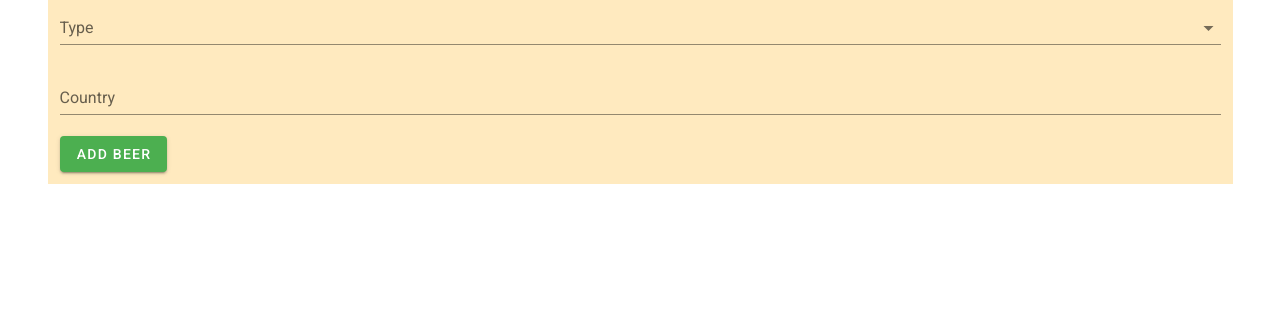
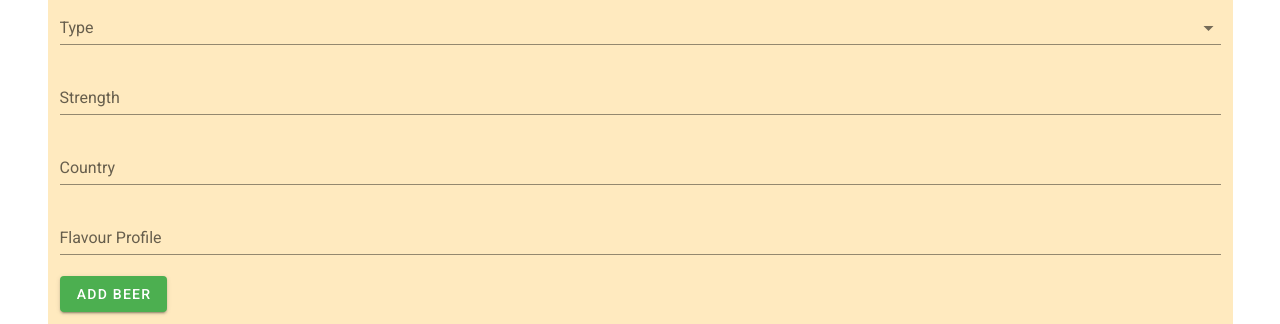
Before and after one commit to Evie-Skinner18/CheeseDays, a Vue app: page / in a window 1280 px wide. Shown: the part 543-867 px from the top of the page. Before the commit the page ends 800 px from the top, so only its background shows below. Built offline with nearby package versions, Linux system fonts and the light colour scheme.

Commit message:
Now trying to display more info calculated from domain logic on the BeerComponent html

```diff
--- a/src/components/BeerComponent.vue
+++ b/src/components/BeerComponent.vue
@@ -3,6 +3,7 @@
         <h1>Thanks for adding a beer!</h1>
        <h2>{{ beer.name }}</h2>
        <p>Ooh, this beer's colour is {{ beer.getColour() }}</p>
+       <p>What a tasty one. As a {{ beerTypeString }}, {{ beer.name }} is best enjoyed with a {{ beer.getCheesePairing() }}</p>
     </div>
 </template>
 
--- a/src/components/BeerComponent.vue.ts
+++ b/src/components/BeerComponent.vue.ts
@@ -1,7 +1,13 @@
 import { Vue, Component, Prop } from 'vue-property-decorator';
+import { BeerType } from '../domain/beer/Enums';
 import { Beer } from '../domain/beer/Beer';
 
 @Component({})
 export default class BeerComponent extends Vue {
     @Prop({default: Beer.EMPTY()}) private beer!: Beer;
+
+    public getBeerTypeString(): string {
+        const beerType = BeerType[this.beer.type as number];
+        return beerType;
+    }
 }
--- a/src/components/BeerForm.vue
+++ b/src/components/BeerForm.vue
@@ -7,7 +7,13 @@
         label="Type" required>
       </v-select>
 
+      <v-text-field v-model="beer.strength" label="Strength" required>
+      </v-text-field>
+
       <v-text-field v-model="beer.country" label="Country" required>
+      </v-text-field>
+
+      <v-text-field v-model="beer.flavourProfile" label="Flavour Profile" required>
       </v-text-field>
 
       <v-btn
```
